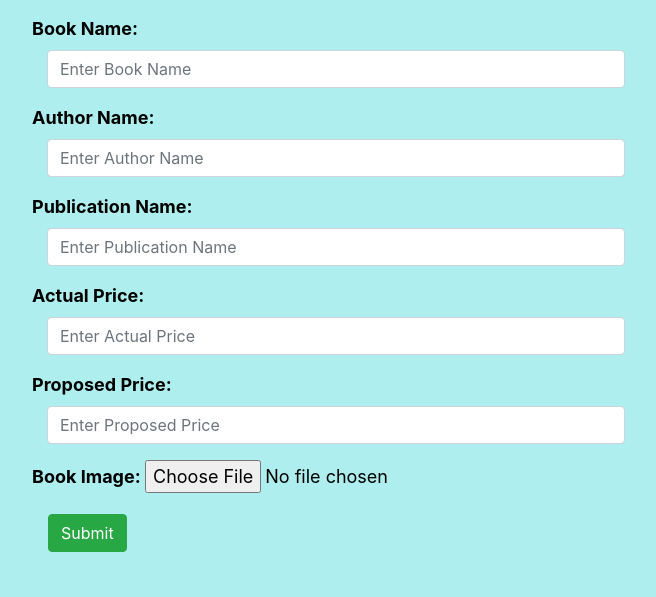
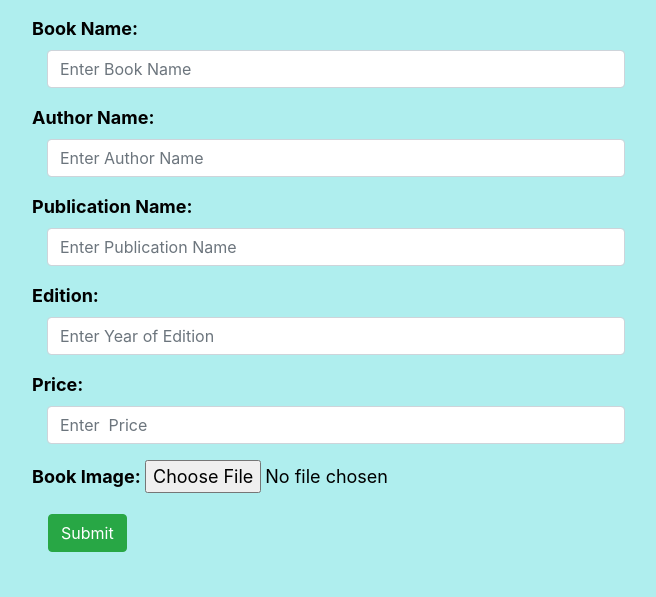
Before and after one commit to snehageorge25/Mini-Project, a Flask app: page /sell_books in a window 1280 px wide. Shown: the part 203-800 px from the top of the page, without its empty margins (243-899 px from the left). Run offline with Flask 2, Linux system fonts and the light colour scheme; some libraries are stand-ins or nearby versions.

Commit message:
added minor changes in sell books form

```diff
--- a/templates/sellbooks.html
+++ b/templates/sellbooks.html
@@ -54,8 +54,26 @@
             </div>
 
             <div class="form-group-1">
-              <label class="control-label col-xs-2" for="Actual Price"
-                >Actual Price:</label
+              <label class="control-label col-xs-2" for="Edition"
+                >Edition:</label
+              >
+              <div class="col-sm-10">
+                <input
+                  type="text"
+                  min="0"
+                  max="10000"
+                  class="form-control"
+                  id="Edition"
+                  required
+                  placeholder="Enter Year of Edition"
+                  name="Edition"
+                />
+              </div>
+            </div>
+
+            <div class="form-group-1">
+              <label class="control-label col-xs-2" for=" Price"
+                >Price:</label
               >
               <div class="col-sm-10">
                 <input
@@ -63,27 +81,9 @@
                   min="0"
                   max="10000"
                   class="form-control"
-                  id="Actual Price"
-                  placeholder="Enter Actual Price"
-                  name="Actual Price"
-                />
-              </div>
-            </div>
-
-            <div class="form-group-1">
-              <label class="control-label col-xs-2" for="Proposed Price"
-                >Proposed Price:</label
-              >
-              <div class="col-sm-10">
-                <input
-                  type="number"
-                  min="0"
-                  max="10000"
-                  class="form-control"
-                  id="Proposed Price"
-                  required
-                  placeholder="Enter Proposed Price"
-                  name="Proposed Price"
+                  id="Price"
+                  placeholder="Enter  Price"
+                  name="Price"
                 />
               </div>
             </div>
```
